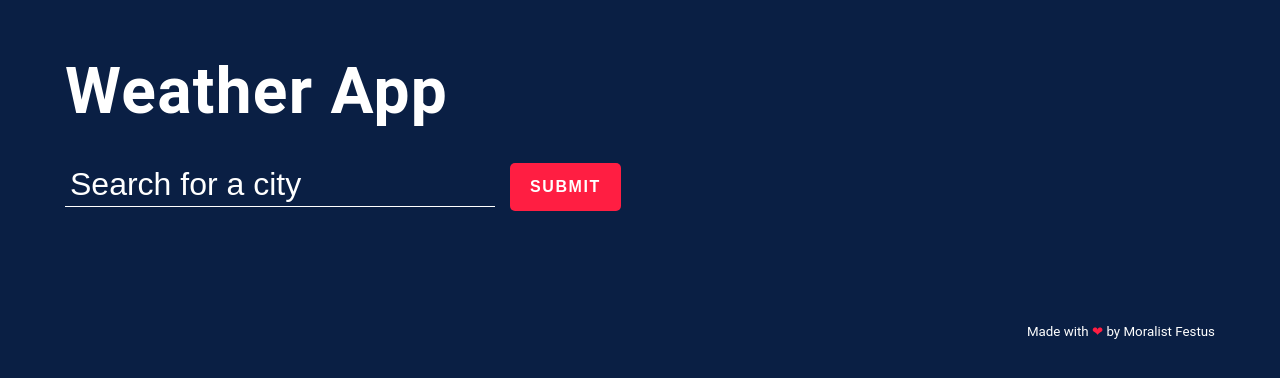
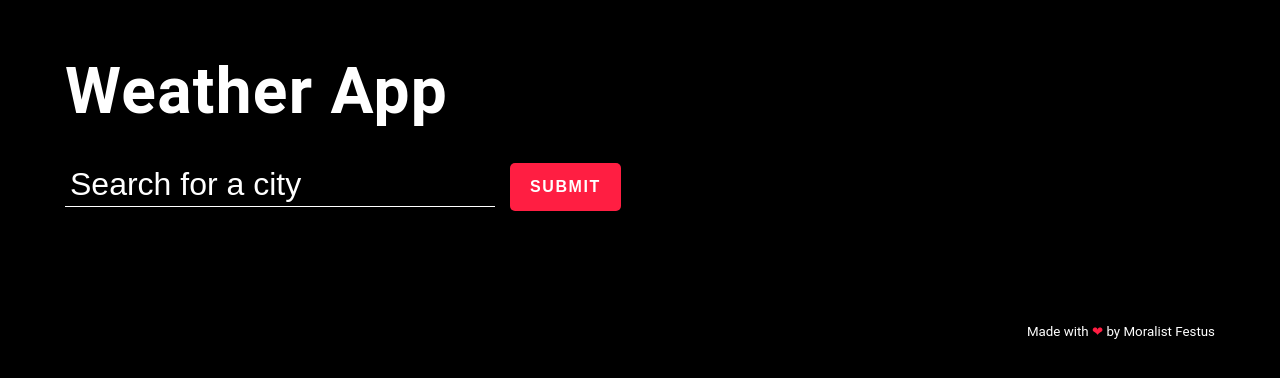
Before and after one commit to MoralistFestus/weatherapp, a plain HTML site: page index.html in a window 1280 px wide. Drawn offline with Linux system fonts and the light colour scheme.

Commit message:
Add files via upload

```diff
--- a/css/style.css
+++ b/css/style.css
@@ -1,7 +1,7 @@
 /* RESET STYLES
 –––––––––––––––––––––––––––––––––––––––––––––––––– */
 :root {
-  --bg_main: #0a1f44;
+  --bg_main: #000;
   --text_light: #fff;
   --text_med: #53627c;
   --text_dark: #1e2432;
```
